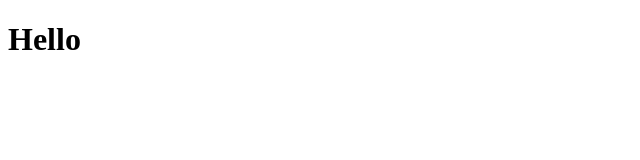
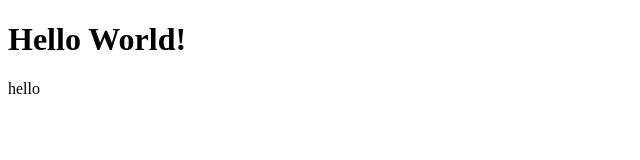
Before and after one commit to jpsmarted/prince, a plain HTML site: page index.html in a window 1280 px wide. Shown: the whole page, without its empty margins (0-640 px from the left). Drawn offline with Linux system fonts and the light colour scheme.

Commit message:
Update index.html

```diff
--- a/index.html
+++ b/index.html
@@ -4,6 +4,7 @@
 	<title>JPsmartEd</title>
 </head>
 <body>
-<h1>Hello</h1>
+<h1>Hello World!</h1>
+	<p>hello</p>
 </body>
 </html>
```
